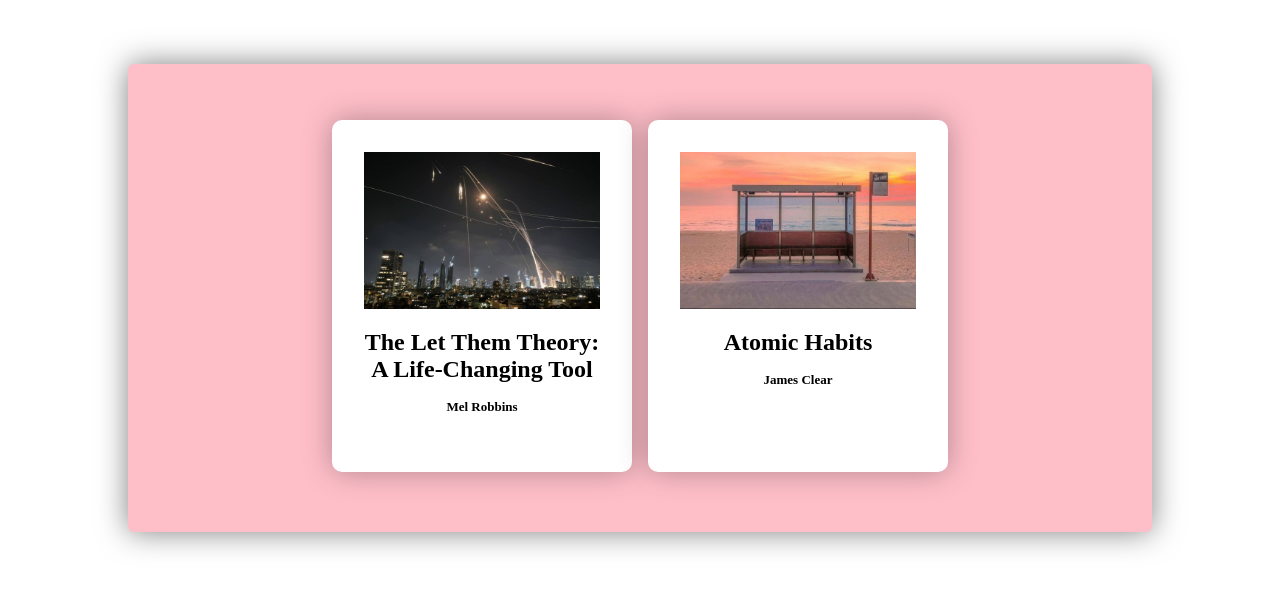
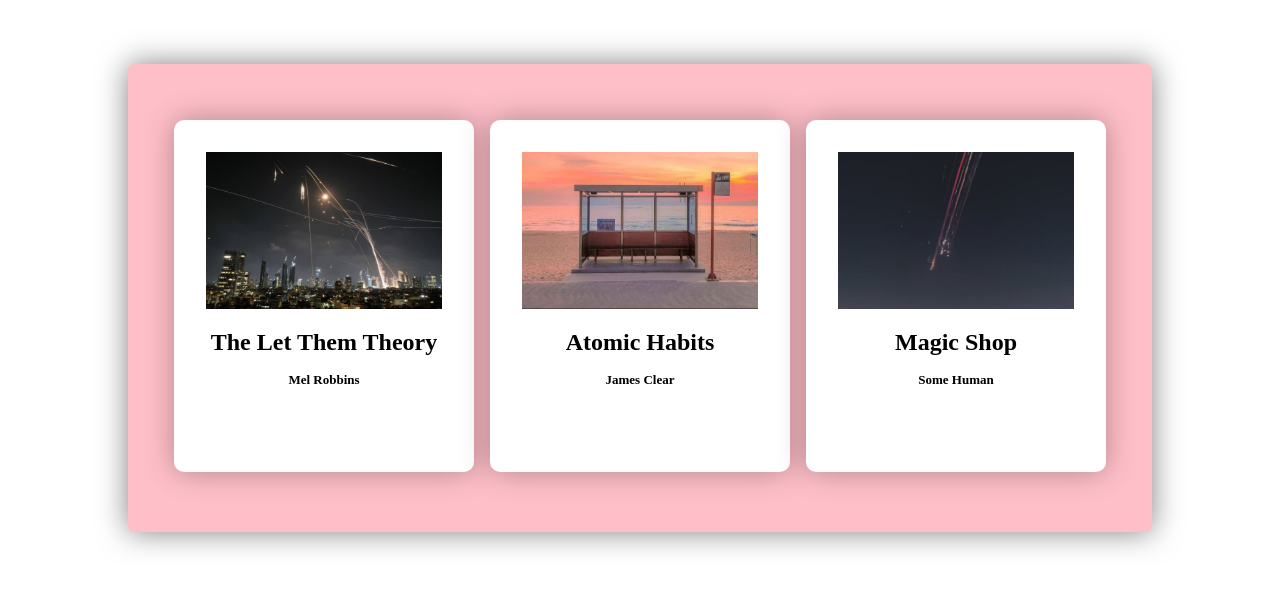
Before and after one commit to nazaninhatami-leet/react-bookshelf, a JavaScript app: page / in a window 1280 px wide. Shown: the top 590 px of the page. Built offline with nearby package versions, Linux system fonts and the light colour scheme.

Commit message:
made components just a little dynamic pt.2

```diff
--- a/src/index.js
+++ b/src/index.js
@@ -2,7 +2,7 @@
 import './index.css';
 
 const firstBook = {
-  name: 'The Let Them Theory: A Life-Changing Tool',
+  name: 'The Let Them Theory',
   author: 'Mel Robbins',
   img: 'images/HYYHStation.jpg',
 };
@@ -11,6 +11,12 @@
   name: 'Atomic Habits',
   author: 'James Clear',
   img: 'images/suckerIsrael.jpg',
+};
+
+const thirdBook = {
+  name: 'Magic Shop',
+  author: 'Some Human',
+  img: 'images/goIran.jpg',
 };
 
 const BookList = () => (
@@ -24,6 +30,11 @@
       bookName={secondBook.name}
       bookAuthor={secondBook.author}
       bookImg={secondBook.img}
+    />
+    <Book
+      bookName={thirdBook.name}
+      bookAuthor={thirdBook.author}
+      bookImg={thirdBook.img}
     />
   </section>
 );
```
